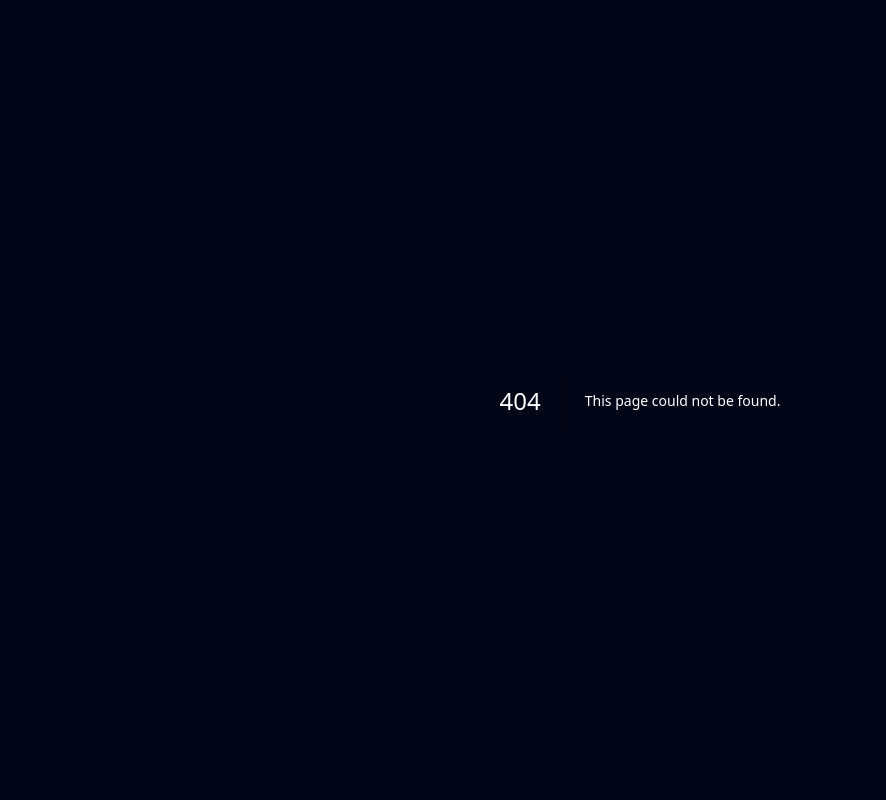
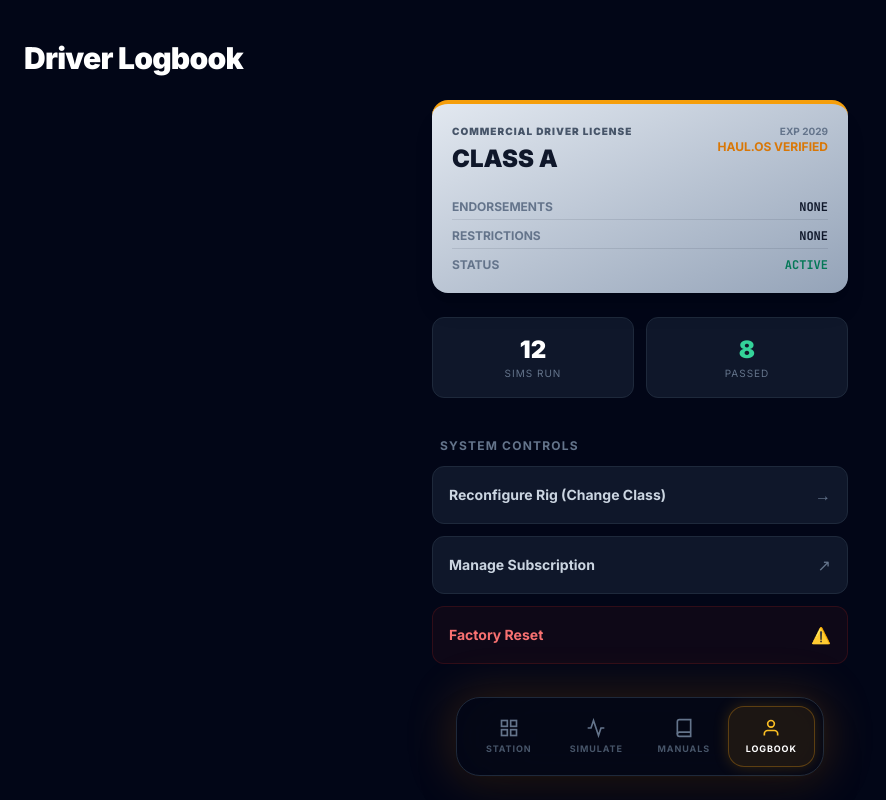
Before and after one commit to ismaelngoie/cdlpracticetest, a Next.js app: page /profile in a window 1280 px wide. Before the commit this address had no page. Shown: the whole page, without its empty margins (0-886 px from the left). Built offline with nearby package versions, Linux system fonts and the light colour scheme.

Commit message:
Create page.tsx

```diff
--- /dev/null
+++ b/app/profile/page.tsx
@@ -0,0 +1,117 @@
+"use client";
+
+import { useState, useEffect } from "react";
+import Dock from "@/components/Dock";
+import { motion } from "framer-motion";
+
+export default function ProfilePage() {
+  const [license, setLicense] = useState("A");
+  const [name, setName] = useState("OPERATOR");
+  const [endorsements, setEndorsements] = useState<string[]>([]);
+  const [stats, setStats] = useState({ exams: 0, passed: 0 });
+
+  useEffect(() => {
+    setLicense(localStorage.getItem("userLevel") || "A");
+    setName("OPERATOR"); // In a real app, this would be user input
+    const endRaw = localStorage.getItem("userEndorsements");
+    setEndorsements(endRaw ? JSON.parse(endRaw) : []);
+
+    // Fake stats logic for demo (or read from localStorage keys if we implemented history)
+    setStats({ exams: 12, passed: 8 });
+  }, []);
+
+  const handleReset = () => {
+    if (confirm("Factory Reset: This will wipe all progress. Confirm?")) {
+      localStorage.clear();
+      window.location.href = "/";
+    }
+  };
+
+  return (
+    <div className="min-h-screen bg-slate-950 text-white pb-32">
+      <header className="px-6 pt-10 pb-6">
+        <h1 className="text-3xl font-black tracking-tight text-white">Driver Logbook</h1>
+      </header>
+
+      <main className="px-4 max-w-md mx-auto space-y-6">
+
+        {/* CDL CARD VISUAL */}
+        <motion.div
+          initial={{ rotateX: 90, opacity: 0 }}
+          animate={{ rotateX: 0, opacity: 1 }}
+          className="bg-gradient-to-br from-slate-200 to-slate-400 rounded-2xl p-5 text-slate-900 shadow-xl relative overflow-hidden border-t-4 border-amber-500"
+        >
+          <div className="flex justify-between items-start mb-6">
+            <div>
+              <div className="text-[10px] font-black uppercase tracking-widest text-slate-600">
+                Commercial Driver License
+              </div>
+              <div className="font-black text-2xl mt-1">CLASS {license}</div>
+            </div>
+            <div className="text-right">
+              <div className="text-[10px] font-bold text-slate-500">EXP 2029</div>
+              <div className="text-amber-600 font-bold text-xs">HAUL.OS VERIFIED</div>
+            </div>
+          </div>
+
+          <div className="space-y-1">
+            <div className="flex justify-between text-xs border-b border-slate-900/10 pb-1">
+              <span className="font-bold text-slate-500">ENDORSEMENTS</span>
+              <span className="font-mono font-bold">{endorsements.map(e => e[0]).join("") || "NONE"}</span>
+            </div>
+            <div className="flex justify-between text-xs border-b border-slate-900/10 pb-1 pt-1">
+              <span className="font-bold text-slate-500">RESTRICTIONS</span>
+              <span className="font-mono font-bold">NONE</span>
+            </div>
+            <div className="flex justify-between text-xs pt-1">
+              <span className="font-bold text-slate-500">STATUS</span>
+              <span className="font-mono font-bold text-emerald-700">ACTIVE</span>
+            </div>
+          </div>
+        </motion.div>
+
+        {/* Stats Grid */}
+        <div className="grid grid-cols-2 gap-3">
+          <div className="bg-slate-900 border border-slate-800 p-4 rounded-xl text-center">
+            <div className="text-2xl font-black text-white">{stats.exams}</div>
+            <div className="text-[10px] text-slate-500 uppercase tracking-widest">Sims Run</div>
+          </div>
+          <div className="bg-slate-900 border border-slate-800 p-4 rounded-xl text-center">
+            <div className="text-2xl font-black text-emerald-400">{stats.passed}</div>
+            <div className="text-[10px] text-slate-500 uppercase tracking-widest">Passed</div>
+          </div>
+        </div>
+
+        {/* Settings / Actions */}
+        <div className="space-y-3 pt-4">
+          <h3 className="text-xs font-bold text-slate-500 uppercase tracking-widest px-2">System Controls</h3>
+
+          <button
+            onClick={() => window.location.href = "/"}
+            className="w-full flex items-center justify-between p-4 bg-slate-900 border border-slate-800 rounded-xl hover:bg-slate-800 transition-colors"
+          >
+            <span className="text-sm font-bold text-slate-300">Reconfigure Rig (Change Class)</span>
+            <span className="text-slate-500">→</span>
+          </button>
+
+          <button
+            className="w-full flex items-center justify-between p-4 bg-slate-900 border border-slate-800 rounded-xl hover:bg-slate-800 transition-colors"
+          >
+            <span className="text-sm font-bold text-slate-300">Manage Subscription</span>
+            <span className="text-slate-500">↗</span>
+          </button>
+
+          <button
+            onClick={handleReset}
+            className="w-full flex items-center justify-between p-4 bg-red-900/10 border border-red-900/30 rounded-xl hover:bg-red-900/20 transition-colors"
+          >
+            <span className="text-sm font-bold text-red-400">Factory Reset</span>
+            <span className="text-red-500">⚠️</span>
+          </button>
+        </div>
+
+      </main>
+      <Dock />
+    </div>
+  );
+}
```
